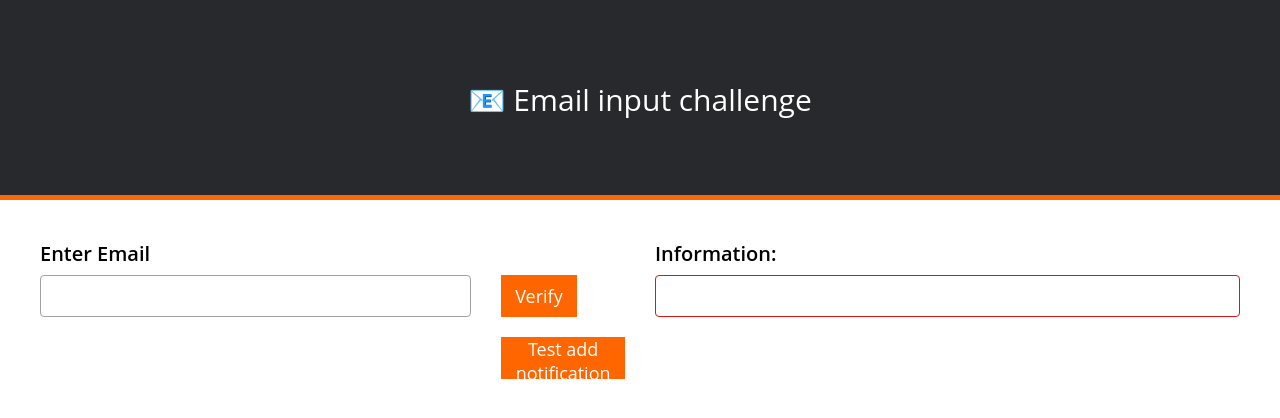
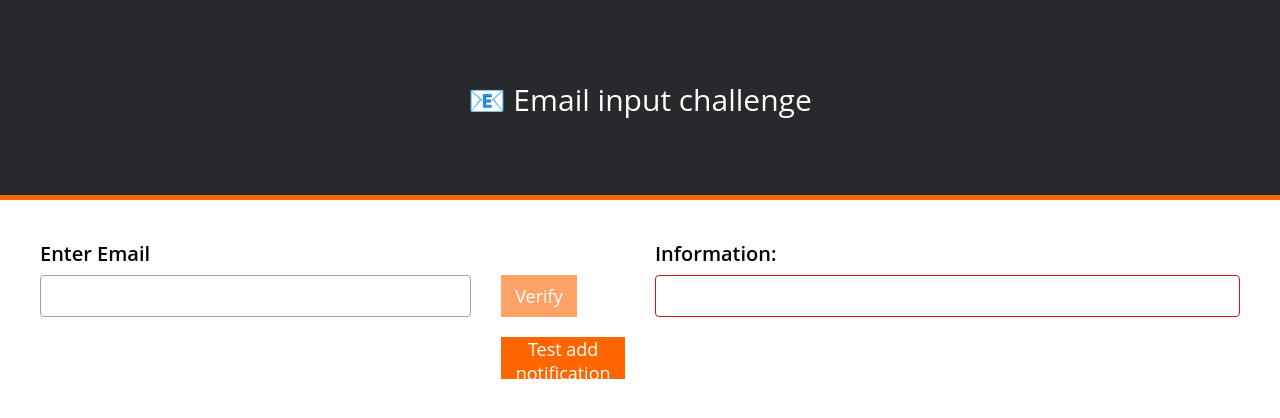
Before and after one commit to ryansemple/EmailInput, a React (Create React App) app: page / in a window 1280 px wide. Shown: the top 418 px of the page. Built offline with nearby package versions, Linux system fonts and the light colour scheme.

Commit message:
Changed disabled style for button

```diff
--- a/src/styles/site.scss
+++ b/src/styles/site.scss
@@ -126,6 +126,10 @@ body {
 	color: white;
 	height: $input-height;
 	padding: 0 14px;
+
+	&:disabled {
+		opacity: .6;
+	}
 }
 
 /* Button -------------------------------------*/
```
